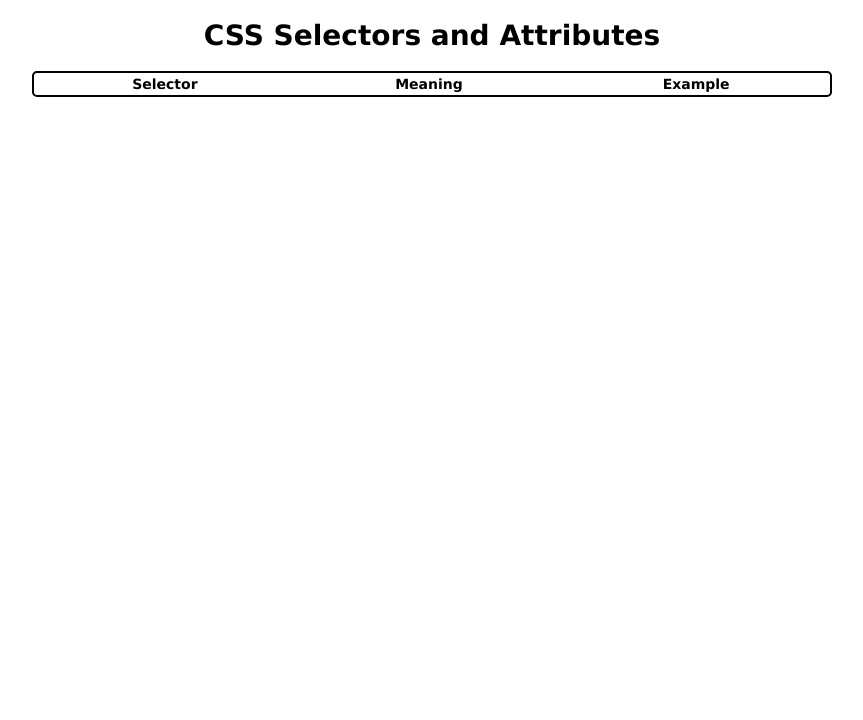
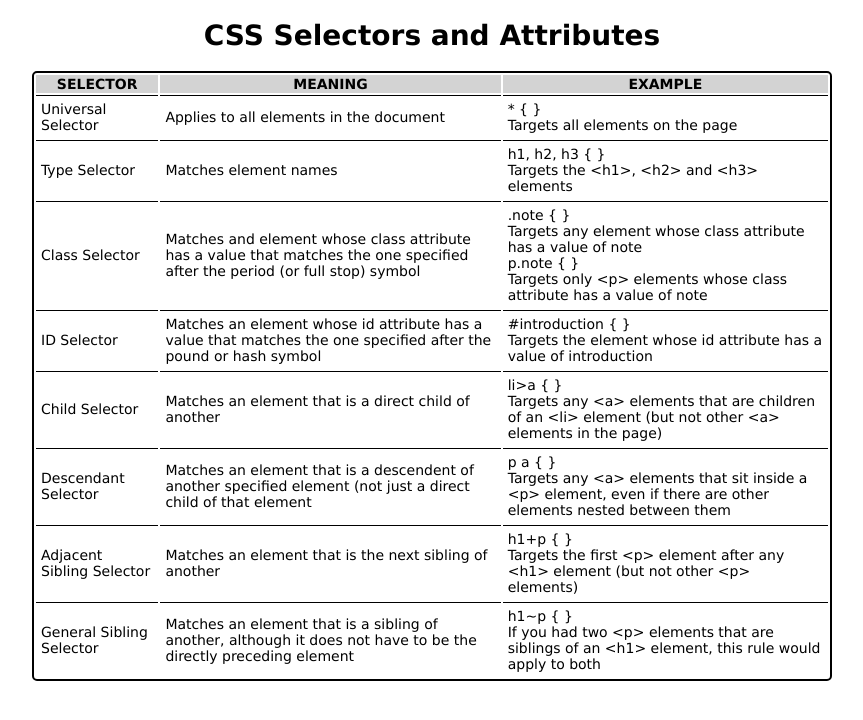
Before and after one commit to dorterry/css-selectors, a plain HTML site: page index.html in a window 1280 px wide. Shown: the whole page, without its empty margins (208-1071 px from the left). Drawn offline with Linux system fonts and the light colour scheme.

Commit message:
added data for the first table

```diff
--- a/index.html
+++ b/index.html
@@ -13,11 +13,64 @@
   <h1>CSS Selectors and Attributes</h1>
 
   <table>
+      <thead>
       <tr>
         <th>Selector</th>
         <th>Meaning</th>
         <th>Example</th>
       </tr>
+     </thead>
+      <tbody>
+          <tr>
+              <td>Universal Selector</td>
+              <td>Applies to all elements in the document</td>
+              <td>* { }<br>Targets all elements on the page</td>
+          </tr>
+
+          <tr>
+              <td>Type Selector</td>
+              <td>Matches element names</td>
+              <td>h1, h2, h3 { }<br>Targets the &lt;h1&gt;, &lt;h2&gt; and &lt;h3&gt; elements</td>
+          </tr>
+
+          <tr>
+              <td>Class Selector</td>
+              <td>Matches and element whose class attribute has a value that matches the one specified after the
+                  period (or full stop) symbol</td>
+              <td>.note { }<br>Targets any element whose class attribute has a value of note<br>p.note { }<br>Targets
+            only &lt;p&gt; elements whose class attribute has a value of note</td>
+          </tr>
+
+          <tr>
+              <td>ID Selector</td>
+              <td>Matches an element whose id attribute has a value that matches the one specified after the pound or hash symbol</td>
+              <td>#introduction { }<br>Targets the element whose id attribute has a value of introduction</td>
+          </tr>
+
+          <tr>
+              <td>Child Selector</td>
+              <td>Matches an element that is a direct child of another</td>
+              <td>li&gt;a { }<br>Targets any &lt;a&gt; elements that are children of an &lt;li&gt; element
+            (but not other &lt;a&gt; elements in the page)</td>
+          </tr>
+
+          <tr>
+              <td>Descendant Selector</td>
+              <td>Matches an element that is a descendent of another specified element (not just a direct child of that element</td>
+              <td>p a { }<br>Targets any &lt;a&gt; elements that sit inside a &lt;p&gt; element, even if there are other elements nested between them</td>
+          </tr>
+
+          <tr>
+              <td>Adjacent Sibling Selector</td>
+              <td>Matches an element that is the next sibling of another</td>
+              <td>h1+p { }<br>Targets the first &lt;p&gt; element after any &lt;h1&gt; element (but not other &lt;p&gt; elements)</td>
+          </tr>
+
+          <tr>
+              <td>General Sibling Selector</td>
+              <td>Matches an element that is a sibling of another, although it does not have to be the directly preceding element</td>
+              <td>h1~p { }<br>If you had two &lt;p&gt; elements that are siblings of an &lt;h1&gt; element, this rule would apply to both</td>
+          </tr>
 
 
 
@@ -31,13 +84,8 @@
 
 
 
-
-
-
-
-
-
-  </table>
+      </tbody>
+      </table>
 
 
 
--- a/resources/css/styles.css
+++ b/resources/css/styles.css
@@ -16,3 +16,13 @@ h1 {
     border-radius: 5px;
     margin: 0 auto;
   }
+
+  thead {
+    background-color: lightgray;
+    text-transform: uppercase;
+  }
+
+  td {
+    border-top: 1px solid black;
+    padding: 5px;
+  }
```
